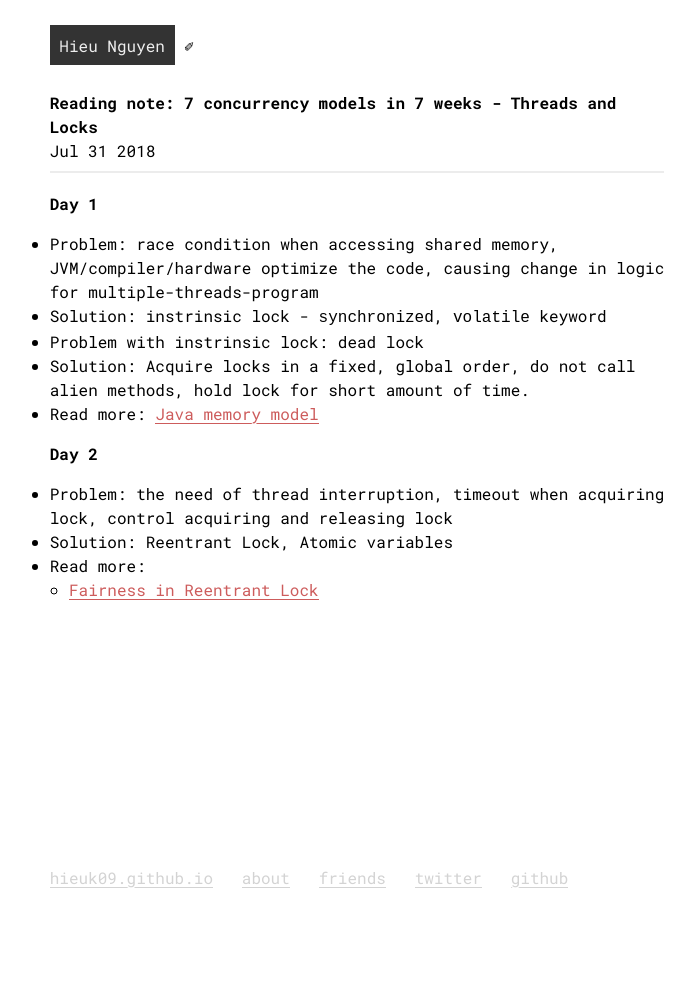
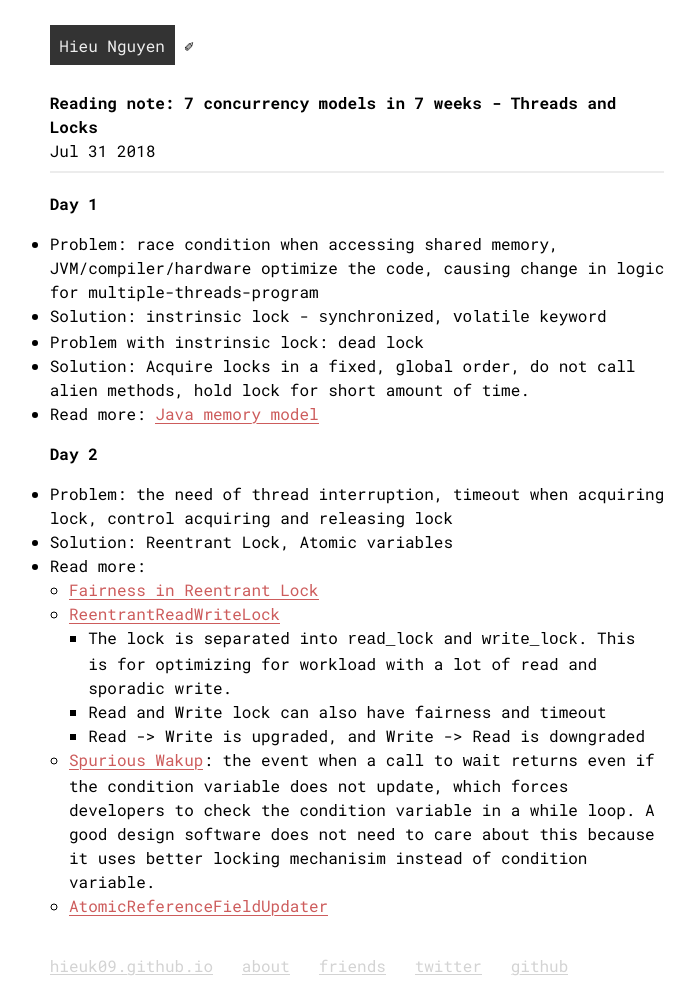
Before and after one commit to hieuk09/hieuk09.github.io, a Jekyll site: the page built from _posts/2018-07-31-7-concurrency-thread-and-locks.md, in a window 1280 px wide. Shown: the whole page, without its empty margins (283-978 px from the left). Built offline with Jekyll 4.4.1, drawn with Linux system fonts in a browser that asks for light colours; before the commit the page ends 900 px from its top, so only the background shows below that.

Commit message:
[f] Update on 7 concurrency models in 7 weeks: thread and locks

```diff
--- a/_posts/2018-07-31-7-concurrency-thread-and-locks.md
+++ b/_posts/2018-07-31-7-concurrency-thread-and-locks.md
@@ -22,3 +22,14 @@ and releasing lock
 - Solution: Reentrant Lock, Atomic variables
 - Read more:
   + [Fairness in Reentrant Lock](http://tutorials.jenkov.com/java-concurrency/starvation-and-fairness.html)
+  + [ReentrantReadWriteLock](http://www.byteslounge.com/tutorials/read-write-locks-in-java-reentrantreadwritelock)
+    - The lock is separated into `read_lock` and `write_lock`. This is for
+    optimizing for workload with a lot of read and sporadic write.
+    - Read and Write lock can also have fairness and timeout
+    - Read -> Write is upgraded, and Write -> Read is downgraded
+  + [Spurious Wakup](http://blog.vladimirprus.com/2005/07/spurious-wakeups.html):
+  the event when a call to `wait` returns even if the condition variable does not update, which forces developers
+  to check the condition variable in a while loop. A good design software does
+  not need to care about this because it uses better locking mechanisim instead
+  of condition variable.
+  + [AtomicReferenceFieldUpdater](http://normanmaurer.me/blog/2013/10/28/Lesser-known-concurrent-classes-Part-1/)
```
